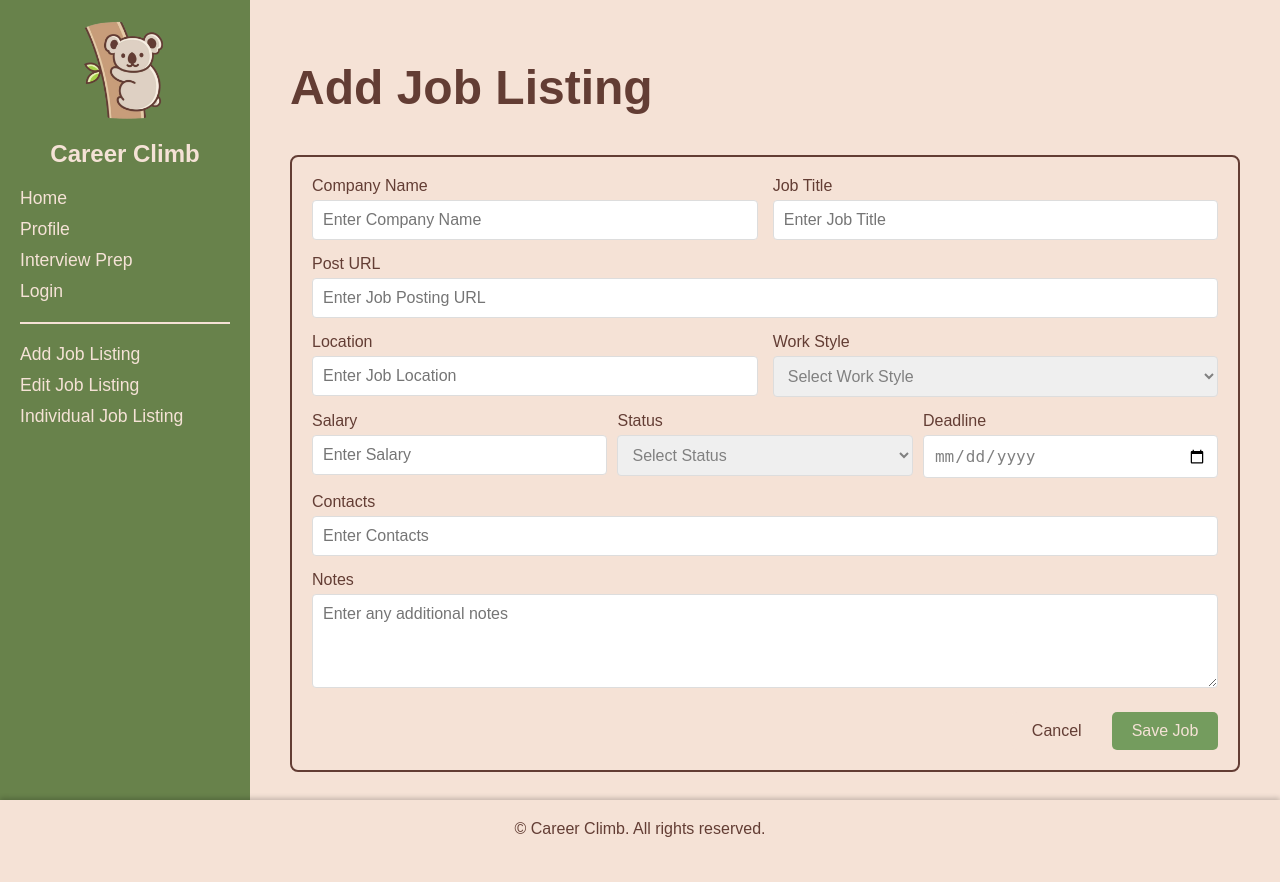
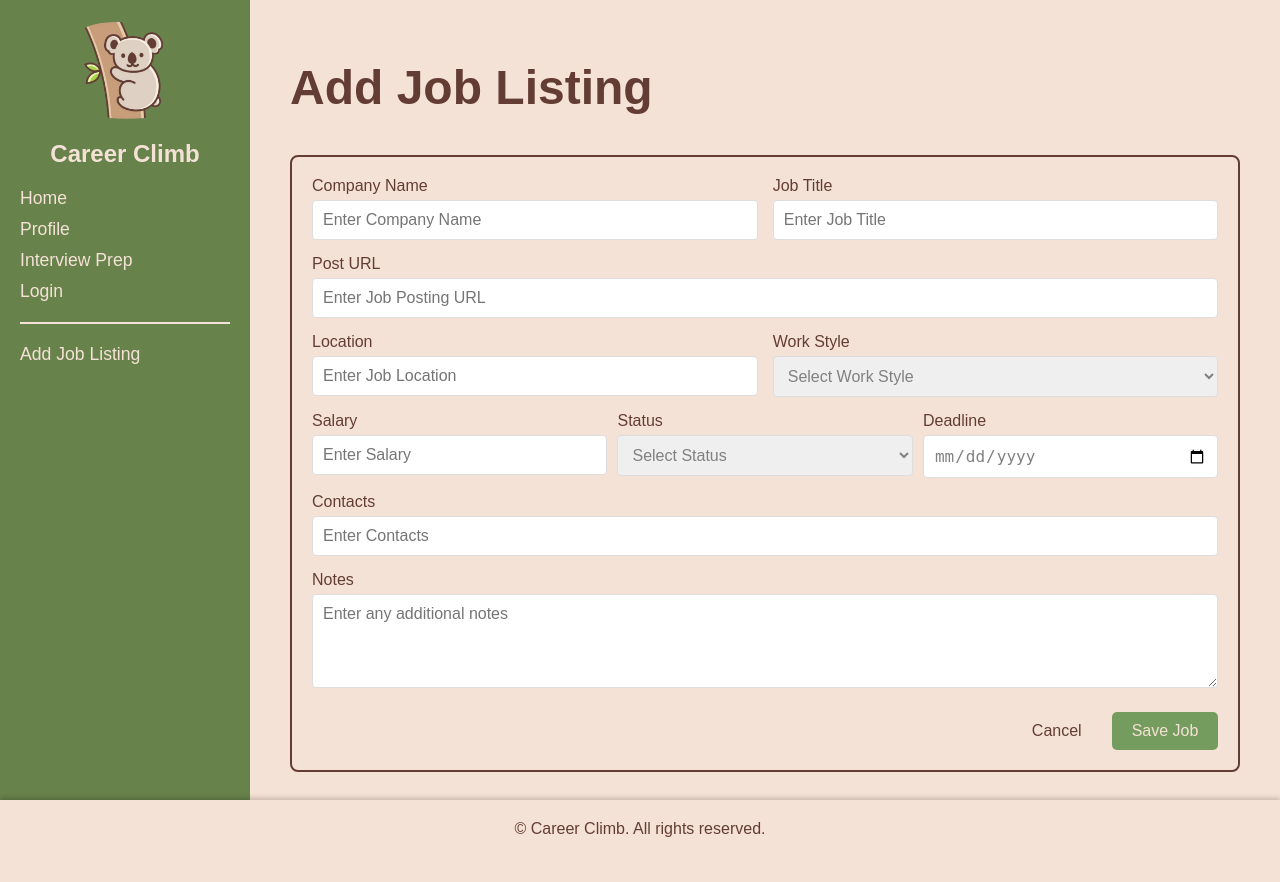
Before and after one commit to apandamedic/CareerClimb, a Django app: page /add/ in a window 1280 px wide. Run offline with Django 5.2, Linux system fonts and the light colour scheme; parts of the project's set-up code (start-up, migrations or seed data) failed here and were passed over.

Commit message:
Getting rid of edit job and individual job from navs

```diff
--- a/myapp/templates/addJobListing.html
+++ b/myapp/templates/addJobListing.html
@@ -31,8 +31,6 @@
                 <hr>
                 <ul>
                     <li><a href="{% url 'add_job_listing' %}">Add Job Listing</a></li>
-                    <li><a href="{% url 'edit_job_listing' job_id=1 %}">Edit Job Listing</a></li>
-                    <li><a href="{% url 'individual_job_listing' job_id=1 %}">Individual Job Listing</a></li>
                 </ul>
             </nav>
         </aside>
--- a/myapp/templates/editJobListing.html
+++ b/myapp/templates/editJobListing.html
@@ -34,8 +34,6 @@
                 <hr>
                 <ul>
                     <li><a href="{% url 'add_job_listing' %}">Add Job Listing</a></li>
-                    <li><a href="{% url 'edit_job_listing' job_id=1 %}">Edit Job Listing</a></li>
-                    <li><a href="{% url 'individual_job_listing' job_id=1 %}">Individual Job Listing</a></li>
                 </ul>
             </nav>
         </aside>
--- a/myapp/templates/favorites.html
+++ b/myapp/templates/favorites.html
@@ -27,8 +27,6 @@
                <hr>
                <ul>
                    <li><a href="{% url 'add_job_listing' %}">Add Job Listing</a></li>
-                   <li><a href="{% url 'edit_job_listing' job_id=1 %}">Edit Job Listing</a></li>
-                   <li><a href="{% url 'individual_job_listing' job_id=1 %}">Individual Job Listing</a></li>
                </ul>
            </nav>
        </aside>
--- a/myapp/templates/home.html
+++ b/myapp/templates/home.html
@@ -33,8 +33,6 @@
                <hr>
                <ul>
                    <li><a href="{% url 'add_job_listing' %}">Add Job Listing</a></li>
-                   <li><a href="{% url 'edit_job_listing' job_id=1 %}">Edit Job Listing</a></li>
-                   <li><a href="{% url 'individual_job_listing' job_id=1 %}">Individual Job Listing</a></li>
                </ul>
            </nav>
        </aside>
--- a/myapp/templates/individualJobListing.html
+++ b/myapp/templates/individualJobListing.html
@@ -32,8 +32,6 @@
                 <hr>
                 <ul>
                     <li><a href="{% url 'add_job_listing' %}">Add Job Listing</a></li>
-                    <li><a href="{% url 'edit_job_listing' job_id=1 %}">Edit Job Listing</a></li>
-                    <li><a href="{% url 'individual_job_listing' job_id=1 %}">Individual Job Listing</a></li>
                 </ul>
             </nav>
         </aside>
--- a/myapp/templates/interview_prep_form.html
+++ b/myapp/templates/interview_prep_form.html
@@ -32,8 +32,6 @@
                 <hr>
                 <ul>
                     <li><a href="{% url 'add_job_listing' %}">Add Job Listing</a></li>
-                    <li><a href="{% url 'edit_job_listing' job_id=1 %}">Edit Job Listing</a></li>
-                    <li><a href="{% url 'individual_job_listing' job_id=1 %}">Individual Job Listing</a></li>
                 </ul>
             </nav>
         </aside>
--- a/myapp/templates/interview_questions.html
+++ b/myapp/templates/interview_questions.html
@@ -32,8 +32,6 @@
                 <hr>
                 <ul>
                     <li><a href="{% url 'add_job_listing' %}">Add Job Listing</a></li>
-                    <li><a href="{% url 'edit_job_listing' job_id=1 %}">Edit Job Listing</a></li>
-                    <li><a href="{% url 'individual_job_listing' job_id=1 %}">Individual Job Listing</a></li>
                 </ul>
             </nav>
         </aside>
--- a/myapp/templates/profile.html
+++ b/myapp/templates/profile.html
@@ -33,8 +33,6 @@
                <hr>
                <ul>
                    <li><a href="{% url 'add_job_listing' %}">Add Job Listing</a></li>
-                   <li><a href="{% url 'edit_job_listing' job_id=1 %}">Edit Job Listing</a></li>
-                   <li><a href="{% url 'individual_job_listing' job_id=1 %}">Individual Job Listing</a></li>
                </ul>
            </nav>
        </aside>
```
Also changed, not shown: db.sqlite3.
